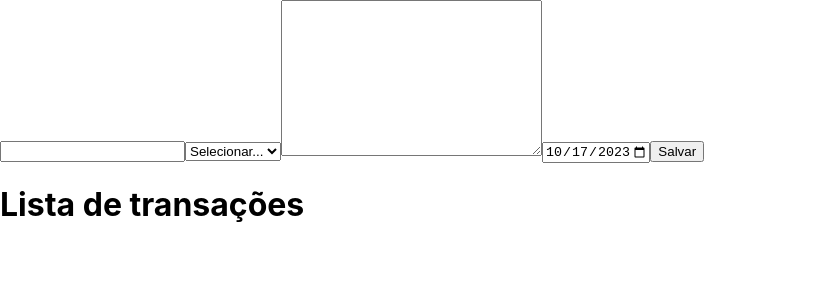
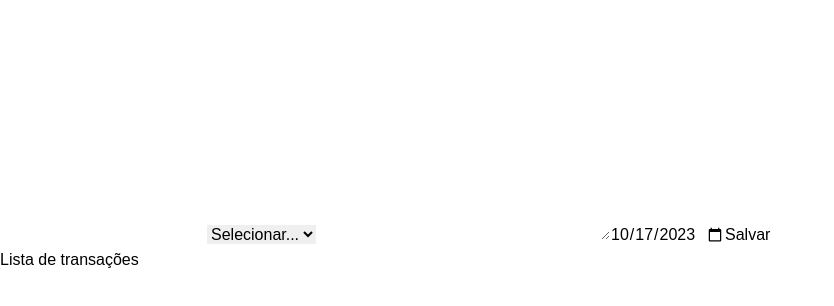
Before and after one commit to edumoreira1506/money-reports, a React (Create React App) app: page / in a window 1280 px wide. Shown: the top 306 px of the page, without its empty margins (0-834 px from the left). Built offline with nearby package versions, Linux system fonts and the light colour scheme.

Commit message:
Add tailwind

```diff
--- a/package.json
+++ b/package.json
@@ -40,5 +40,8 @@
       "last 1 firefox version",
       "last 1 safari version"
     ]
+  },
+  "devDependencies": {
+    "tailwindcss": "^3.3.3"
   }
 }
--- a/src/index.css
+++ b/src/index.css
@@ -1,13 +1,15 @@
+@tailwind base;
+@tailwind components;
+@tailwind utilities;
+
 body {
   margin: 0;
-  font-family: -apple-system, BlinkMacSystemFont, 'Segoe UI', 'Roboto', 'Oxygen',
-    'Ubuntu', 'Cantarell', 'Fira Sans', 'Droid Sans', 'Helvetica Neue',
-    sans-serif;
-  -webkit-font-smoothing: antialiased;
-  -moz-osx-font-smoothing: grayscale;
+  padding: 0;
+  box-sizing: border-box;
+  font-family: Arial, Helvetica, sans-serif;
 }
 
 code {
-  font-family: source-code-pro, Menlo, Monaco, Consolas, 'Courier New',
+  font-family: source-code-pro, Menlo, Monaco, Consolas, "Courier New",
     monospace;
 }
--- /dev/null
+++ b/tailwind.config.js
@@ -0,0 +1,8 @@
+/** @type {import('tailwindcss').Config} */
+module.exports = {
+  content: ["./src/**/*.{js,jsx,ts,tsx}"],
+  theme: {
+    extend: {},
+  },
+  plugins: [],
+};
```
Also changed, not shown: 1 other file (tests, documents, lock files or other folders).
